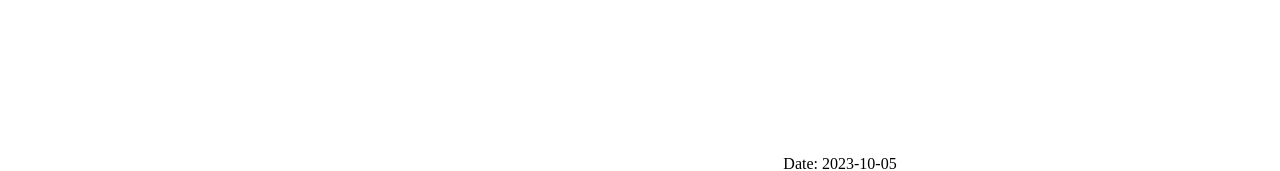
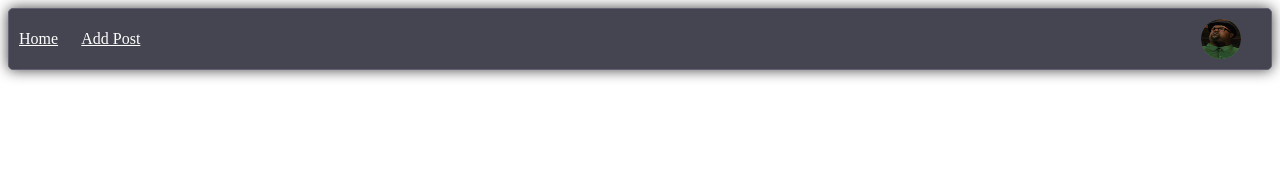
Before and after one commit to Ralf-A/WAD-Homework-1, a plain HTML site: page index.html in a window 1280 px wide. Shown: the top 171 px of the page. Drawn offline with Linux system fonts and the light colour scheme.

Commit message:
epic commit 8

```diff
--- a/index.html
+++ b/index.html
@@ -6,9 +6,13 @@
     <link rel="stylesheet" href="style.css"> <!-- Link to your CSS file -->
 </head>
 <body>
-    <nav>
-        <a href=""></a>
-    </nav>
+    <header class="header">
+        <div>
+        <a href="index.html">Home</a>
+        <a href="addPost.html">Add Post</a>
+        </div>
+        <img src="Header-picture.jpg" alt="Profile Picture" id="profile-picture">
+    </header>
     <div class="container">
         <div id="posts-container"></div>
     </div>
```
